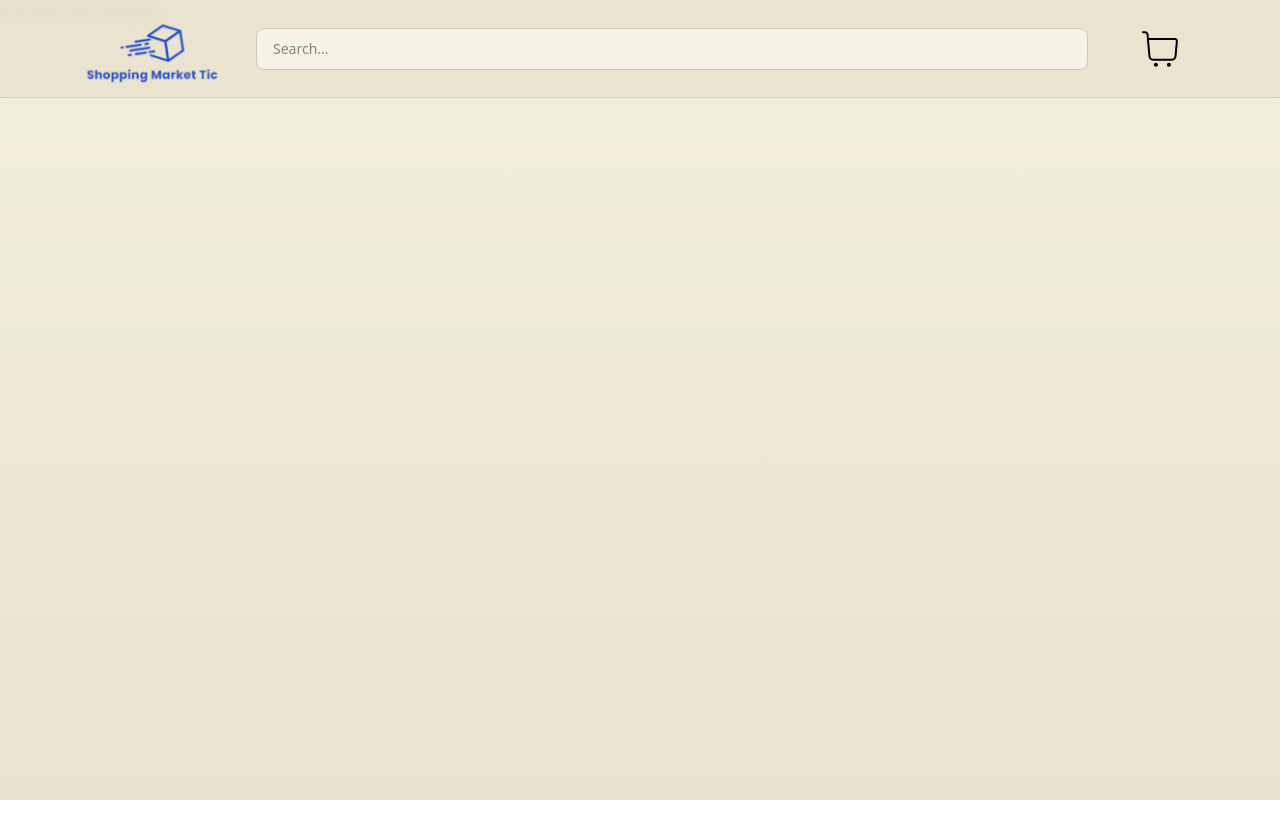
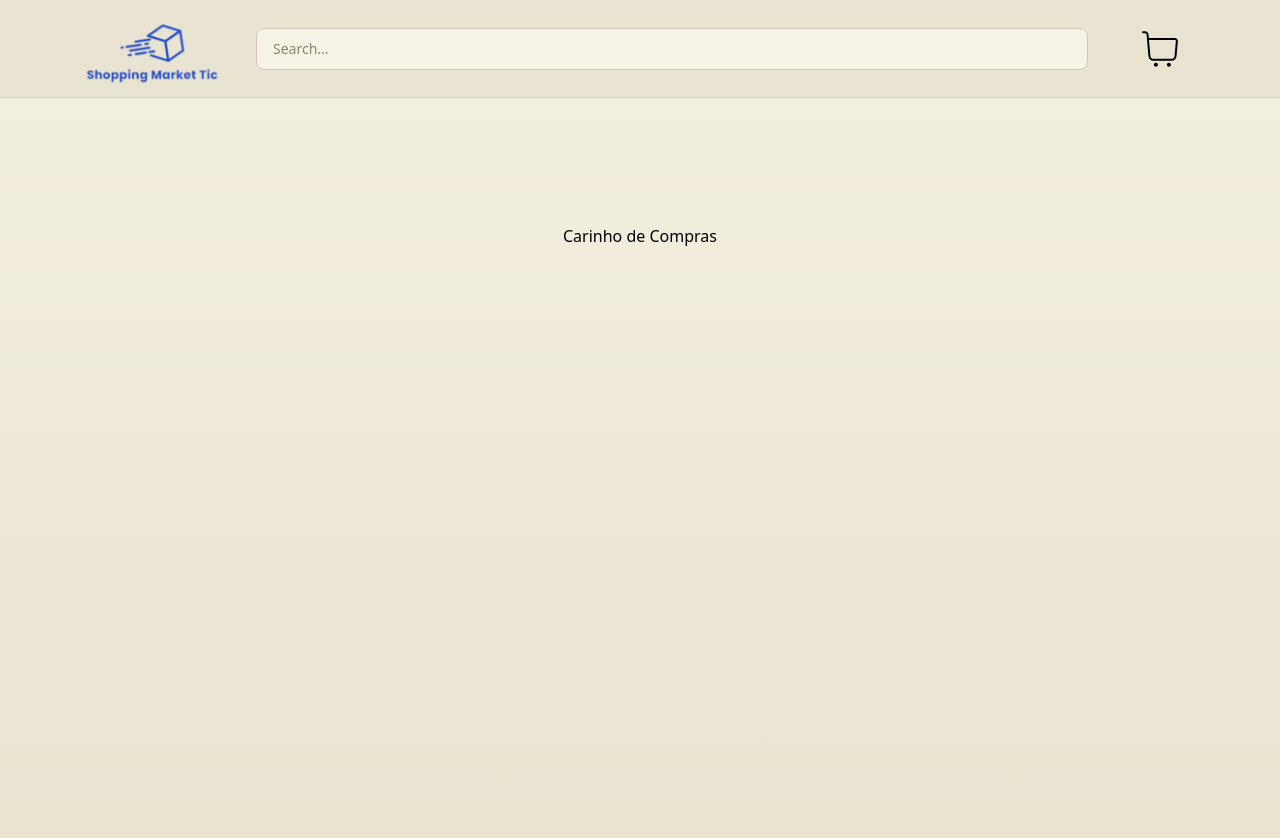
Before and after one commit to Otaviocuriel/ShoppingMarketTic, a React (Vite) app: page /ShoppingCart in a window 1280 px wide. Shown: the top 838 px of the page. Before the commit the page ends 800 px from the top, so only its background shows below. Built offline with nearby package versions, Linux system fonts and the light colour scheme.

Commit message:
Colocando a Carinho centralizado

```diff
--- a/src/app/view/ShoppingCart.tsx
+++ b/src/app/view/ShoppingCart.tsx
@@ -1,8 +1,9 @@
 const ShoppingCart = () => {
     return(
-        <div>
-            <h1>Carrinho de Compras</h1>
-        </div>
+        <div className="mt-24 flex w-full flex-col items-center px-4 pb-10 sm:px-6 lg:px-8">
+            <div className="mt-32 flex h-4/5 justify-center overflow-x-auto"></div>
+            <h1>Carinho de Compras</h1>
+        </div >
     );
 };
 
```
